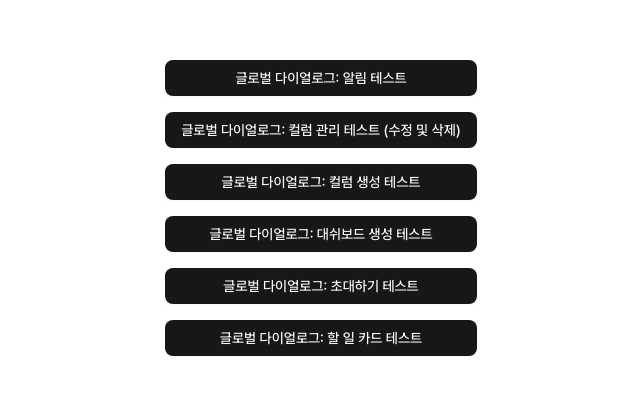
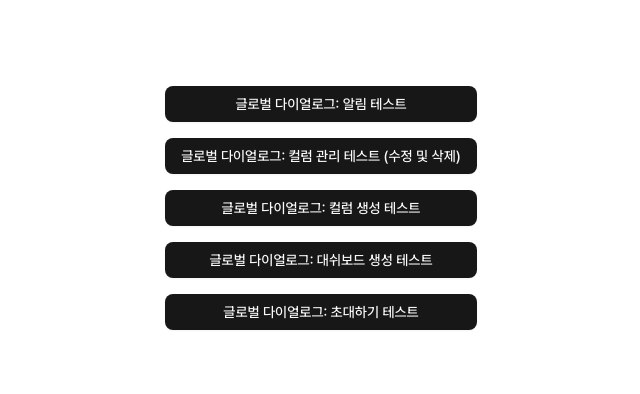
Before and after one commit to Heedong0924/fe16-intermediate-project-taskify, a Next.js app: page /dialog-test in a window 1280 px wide. Shown: the part 192-586 px from the top of the page, without its empty margins (319-959 px from the left). Built offline with nearby package versions, Linux system fonts and the light colour scheme.

Commit message:
LIN-31 chore: TaskCardDialog 임시 제거

```diff
--- a/src/app/(heedong)/dialog-test/DialogTest.tsx
+++ b/src/app/(heedong)/dialog-test/DialogTest.tsx
@@ -5,7 +5,7 @@ import ColumnSettingsDialog from '@/components/common/dialog/ColumnSettingsDialo
 import CreateColumnDialog from '@/components/common/dialog/CreateColumnDialog';
 import CreateDashboardDialog from '@/components/common/dialog/CreateDashboardDialog';
 import SendInvitationDialog from '@/components/common/dialog/SendInvitationDialog';
-import TaskCardDialog from '@/components/common/dialog/TaskCardDialog';
+// import TaskCardDialog from '@/components/common/dialog/TaskCardDialog';
 import { Button } from '@/components/ui/Button';
 import { useDialogStore } from '@/stores/useDialogStore';
 
@@ -66,7 +66,7 @@ const DialogTest = () => {
       >
         글로벌 다이얼로그: 초대하기 테스트
       </Button>
-      <Button
+      {/* <Button
         onClick={() =>
           openDialog({
             dialogComponent: (
@@ -76,7 +76,7 @@ const DialogTest = () => {
         }
       >
         글로벌 다이얼로그: 할 일 카드 테스트
-      </Button>
+      </Button> */}
     </div>
   );
 };
```
